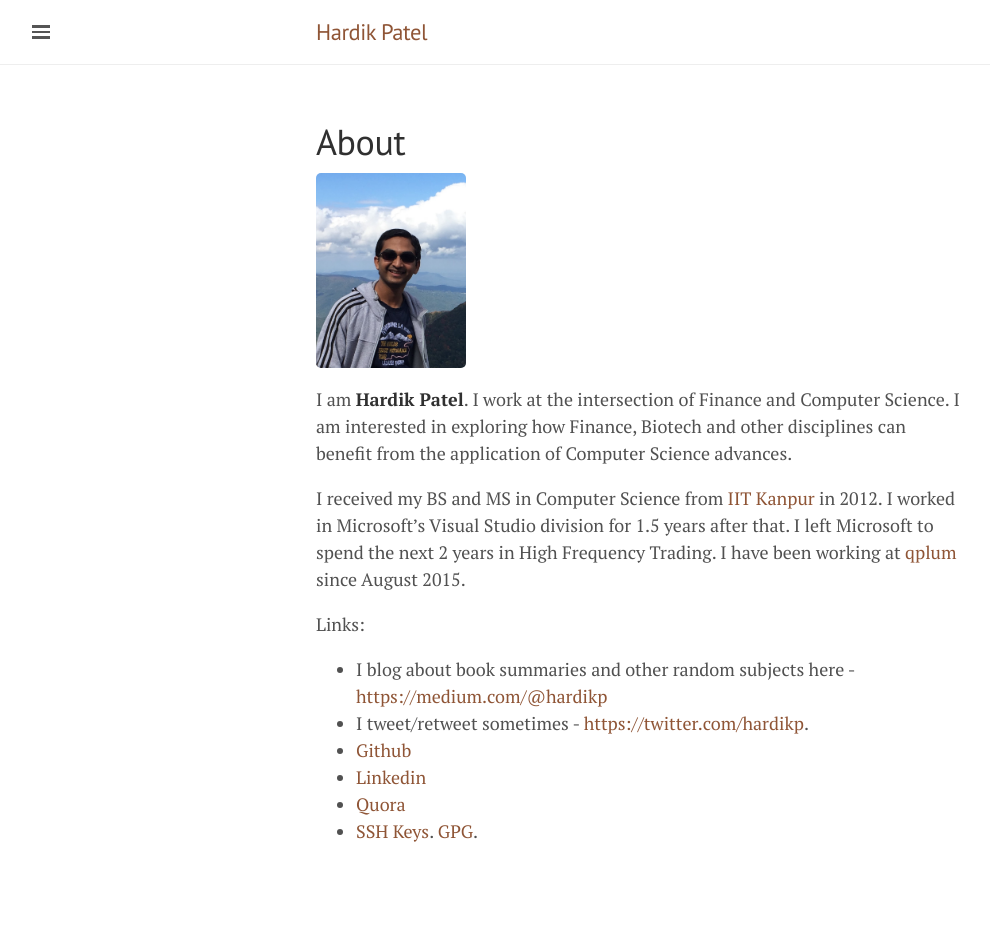
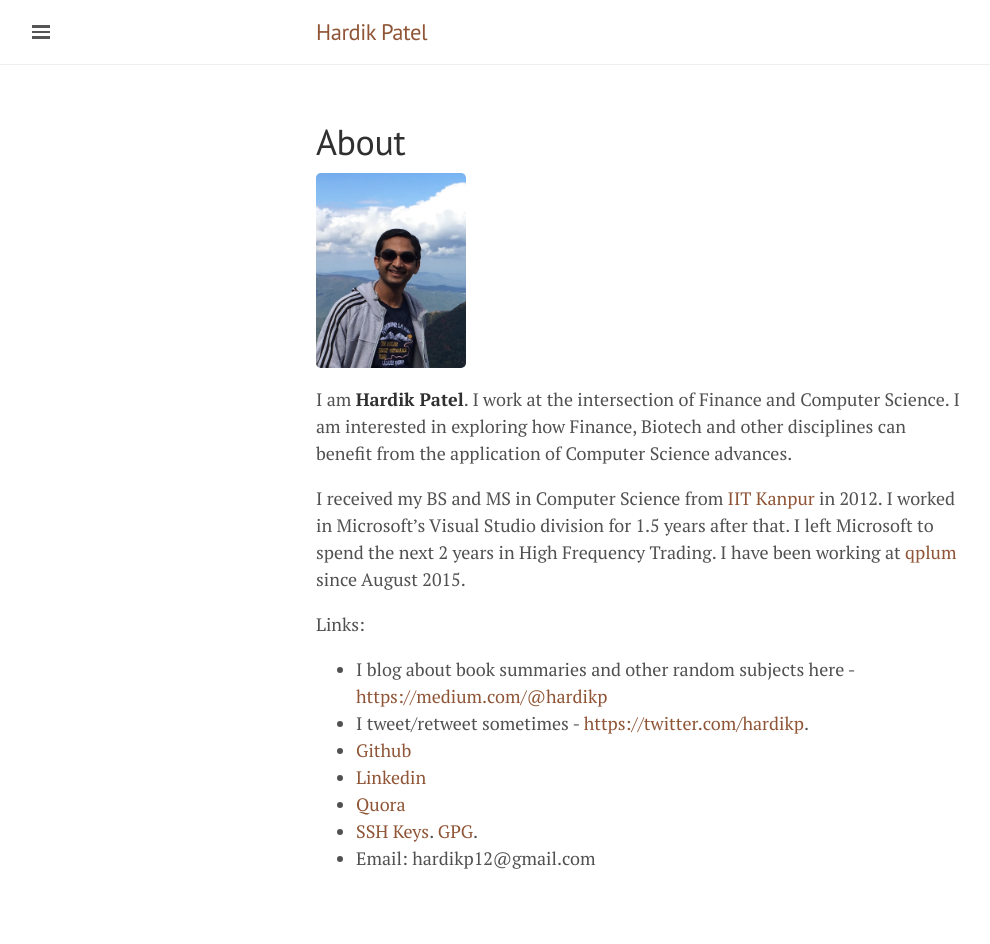
Before and after one commit to hardikp/hardikp.github.io, a Jekyll site: the page built from about.md, in a window 1280 px wide. Shown: the whole page, without its empty margins (0-990 px from the left). Built offline with Jekyll 4.4.1, drawn with Linux system fonts in a browser that asks for light colours; before the commit the page ends 917 px from its top, so only the background shows below that.

Commit message:
Minor change in about.md

```diff
--- a/about.md
+++ b/about.md
@@ -17,3 +17,4 @@ Links:
 * [Linkedin](https://www.linkedin.com/in/hardikp12)
 * [Quora](https://www.quora.com/profile/Hardik-Patel-8)
 * [SSH Keys](https://github.com/hardikp.keys). [GPG](https://keybase.io/hardikp).
+* Email: hardikp12@gmail.com
```
